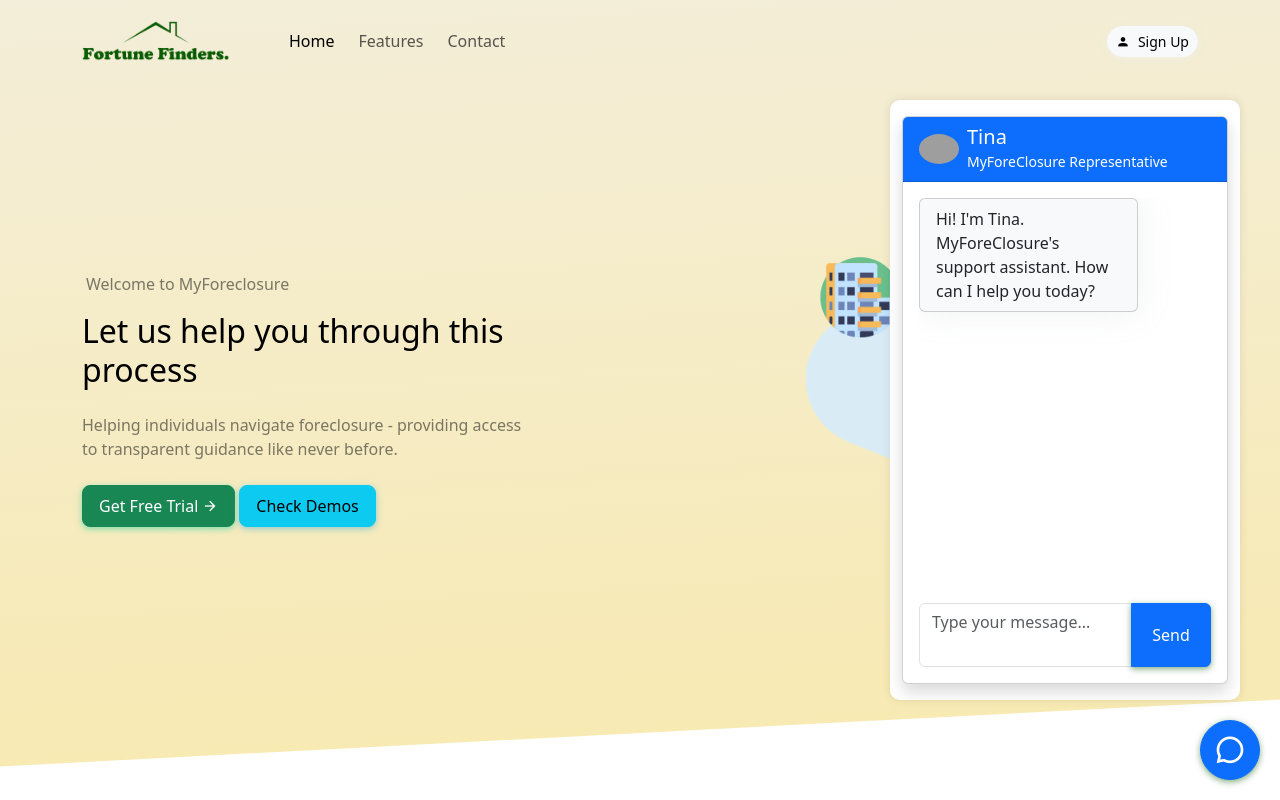
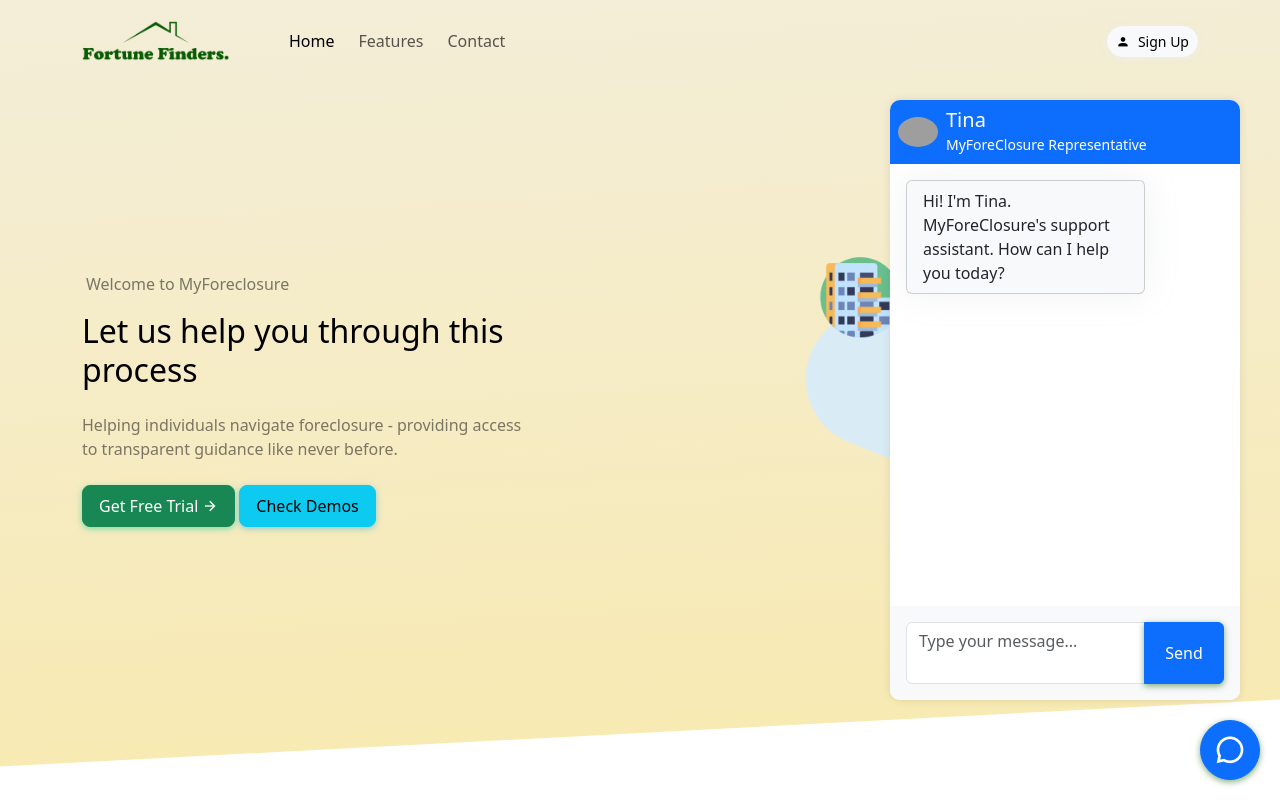
Before and after one commit to maxi114/MyForeclosure, a Next.js app: page / in a window 1280 px wide. Both pictures are taken after a click on the element 1230 px from the left and 750 px from the top of the page. Shown: the top 800 px of the page. Built offline with nearby package versions, Linux system fonts and the light colour scheme; grey boxes are pictures that could not be loaded.

Commit message:
Adjusted the AI Chat UI

```diff
--- a/app/components/chat/chat.js
+++ b/app/components/chat/chat.js
@@ -82,17 +82,15 @@
   };
 
   return (
-    <div className="container h-100 d-flex flex-column py-3">
-      <div className="row flex-grow-1">
-        <div className="col-12">
-          <div className="card h-100 shadow d-flex flex-column">
-            <div className="card-header bg-primary text-white sticky-top">
-              <div className="d-flex align-items-center">
+    <div className="d-flex flex-column h-100">
+      <div className="card-header bg-primary text-white">
+        <div className="d-flex align-items-center p-2">
           <img
             src="https://mdbcdn.b-cdn.net/img/Photos/Avatars/avatar-5.webp"
             alt="Tina avatar"
             className="rounded-circle me-2"
             width="40"
+
           />
           <div>
             <h5 className="mb-0">Tina</h5>
@@ -100,8 +98,7 @@
           </div>
         </div>
       </div>
-            <div className="card-body d-flex flex-column flex-grow-1 overflow-hidden">
-              <div className="flex-grow-1 overflow-auto mb-3">
+      <div className="flex-grow-1 overflow-auto p-3" style={{ maxHeight: "calc(100% - 130px)" }}>
         {messages.map((message, index) => (
           <div key={index} className={`d-flex ${message.role === "assistant" ? "justify-content-start" : "justify-content-end"} mb-3`}>
             <div className={`card ${message.role === "assistant" ? "bg-light" : "bg-primary text-white"}`} style={{ maxWidth: "75%" }}>
@@ -122,10 +119,10 @@
         )}
         <div ref={messagesEndRef} />
       </div>
-              <div className="mt-auto">
+      <div className="p-3 bg-light">
         <div className="input-group">
           <textarea
-                    className="form-control "
+            className="form-control"
             placeholder="Type your message..."
             value={message}
             onChange={(e) => setMessage(e.target.value)}
@@ -135,21 +132,13 @@
                 sendMessage();
               }
             }}
-                    style={{ resize: "none", overflow: "auto", minHeight: "40px", maxHeight: "100px", overflowY: "auto" }}
-                    onInput={(e) => {
-                      e.target.style.height = 'auto';
-
-                    }}
+            style={{ resize: "none", overflow: "auto", minHeight: "40px", maxHeight: "100px" }}
           ></textarea>
-                  <button className="btn btn-primary" type="button" onClick={sendMessage} style={{ width: "5rem", height: "4rem " }}>
+          <button className="btn btn-primary" type="button" onClick={sendMessage} style={{ width: "5rem" }}>
             Send
           </button>
         </div>
       </div>
     </div>
-          </div>
-        </div>
-      </div>
-    </div>
   );
 }
```
Lines whose indentation alone changed are shown as unchanged.
